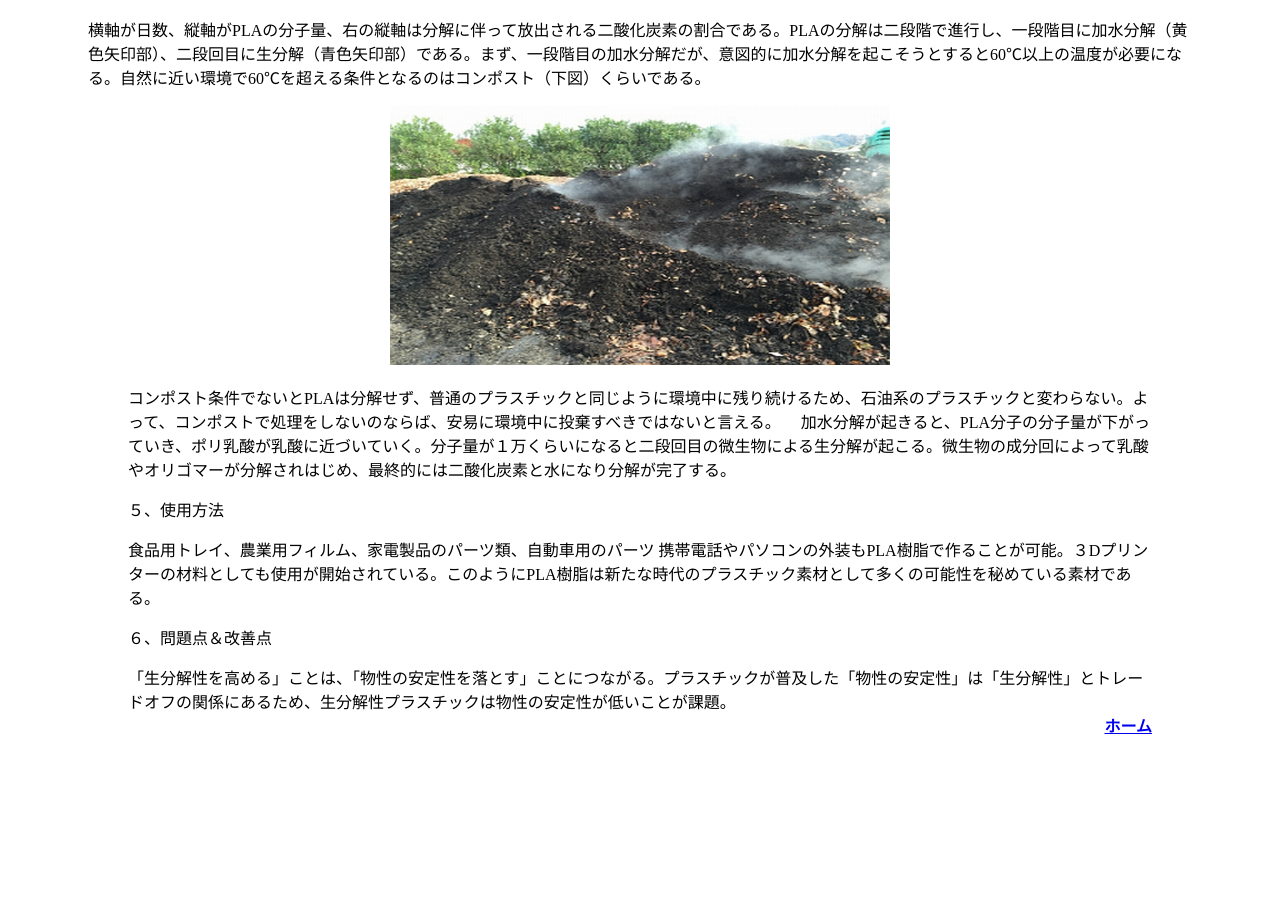
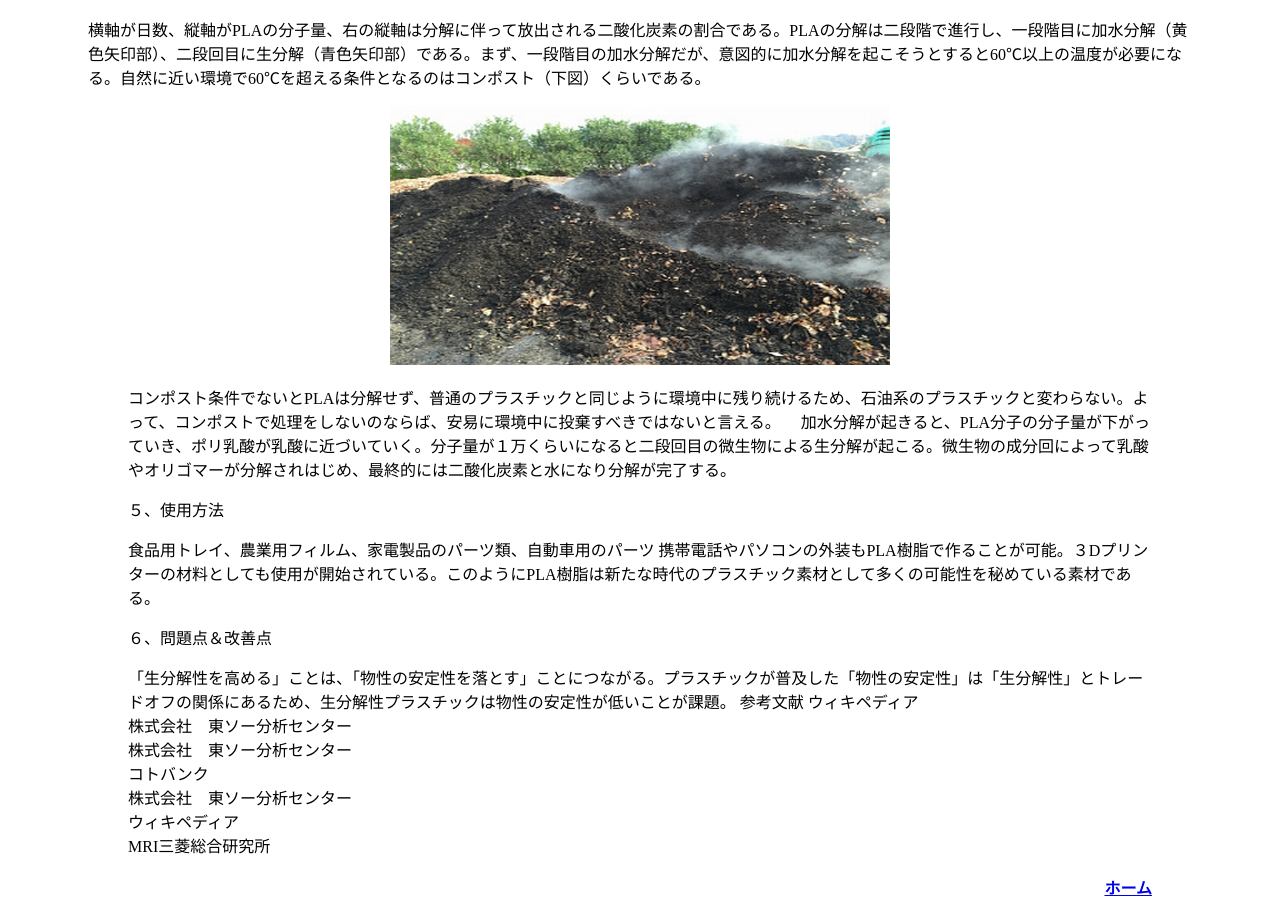
Before and after one commit to SKstudentsgroup/SKstudentsgroup.github.io, a plain HTML site: page index.html in a window 1280 px wide. Shown: the part 1582-2481 px from the top of the page. Before the commit the page ends 2319 px from the top, so only its background shows below. Drawn offline with Linux system fonts and the light colour scheme.

Commit message:
Update index.html

```diff
--- a/index.html
+++ b/index.html
@@ -76,7 +76,7 @@ h6 {
 </blockquot>
 
 <p>横軸が日数、縦軸がPLAの分子量、右の縦軸は分解に伴って放出される二酸化炭素の割合である。PLAの分解は二段階で進行し、一段階目に加水分解（黄色矢印部）、二段回目に生分解（青色矢印部）である。まず、一段階目の加水分解だが、意図的に加水分解を起こそうとすると60℃以上の温度が必要になる。自然に近い環境で60℃を超える条件となるのはコンポスト（下図）くらいである。</p>
-<blockquote cite="https://nature3d.net/explanation/pla_biodegrade_mechanism.html"><p><center><img src="60℃以上の温度が必要になる。自然に近い環境で60℃を超える条件となるのはコンポスト.index.PNG" alt="ポリブチレンサクシネート系" width="500" height="260" /></center></p></blockquot>
+<blockquote cite="https://nature3d.net/explanation/pla_biodegrade_mechanism.html"><p><center><img src="60℃以上の温度が必要になる。自然に近い環境で60℃を超える条件となるのはコンポスト.index.PNG" alt="ポリブチレンサクシネート系" width="500" height="260" /></center></p></blockquot></center>
 
 
 <p>コンポスト条件でないとPLAは分解せず、普通のプラスチックと同じように環境中に残り続けるため、石油系のプラスチックと変わらない。よって、コンポストで処理をしないのならば、安易に環境中に投棄すべきではないと言える。
@@ -90,7 +90,17 @@ h6 {
 <p>６、問題点＆改善点</p>
 <a>「生分解性を高める」ことは、「物性の安定性を落とす」ことにつながる。プラスチックが普及した「物性の安定性」は「生分解性」とトレードオフの関係にあるため、生分解性プラスチックは物性の安定性が低いことが課題。</a>
 
-<br><a href="無題.index.html" style="float:right" ><strong><strong><strong>ホーム</strong></strong></strong></a>
+
+ <h11>参考文献</h11>
+ <a>ウィキペディア
+  <br>株式会社　東ソー分析センター
+   <br>株式会社　東ソー分析センター
+   <br>コトバンク
+   <br>株式会社　東ソー分析センター
+   <br>ウィキペディア
+   <br>MRI三菱総合研究所
+<br><br><strongpo><a href="無題.index.html" style="float:right" ><strong><strong><strong>ホーム</strong></strong></strong></a>
+
 
 </body>
 </html>
```
